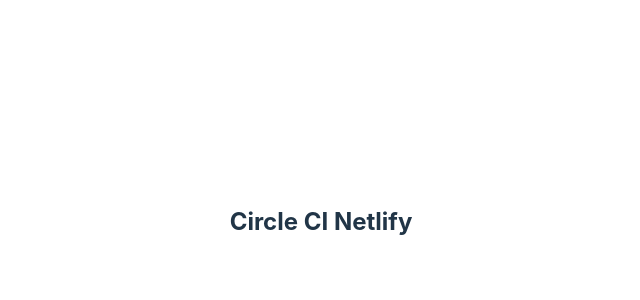
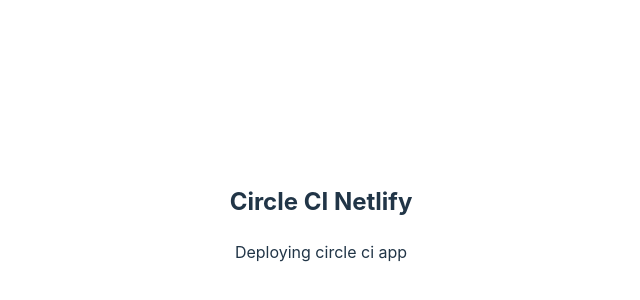
Before and after one commit to emmanuelkumah/netlify-circle-ci-tut, a React (Vite) app: page / in a window 1280 px wide. Shown: the part 178-478 px from the top of the page, without its empty margins (319-959 px from the left). Built offline with nearby package versions, Linux system fonts and the light colour scheme.

Commit message:
Added config file

```diff
--- a/src/App.jsx
+++ b/src/App.jsx
@@ -4,6 +4,7 @@
   return (
     <>
       <h2>Circle CI Netlify</h2>
+      <p>Deploying circle ci app</p>
     </>
   );
 }
```
Also changed, not shown: .circleci/config.yml (added).
